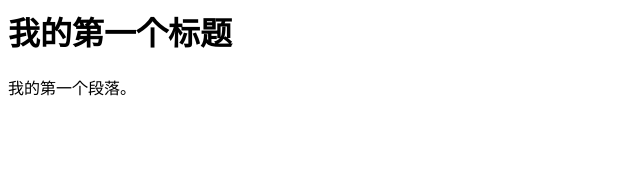
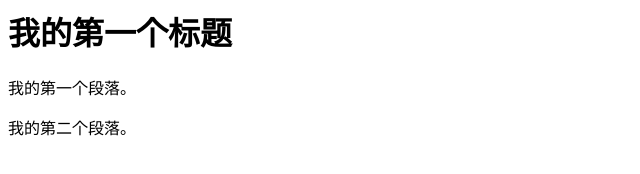
Before and after one commit to wuziyi/pkface, a plain HTML site: page index.html in a window 1280 px wide. Shown: the whole page, without its empty margins (0-640 px from the left). Drawn offline with Linux system fonts and the light colour scheme.

Commit message:
Update index.html

```diff
--- a/index.html
+++ b/index.html
@@ -2,5 +2,6 @@
 <body>
 <h1>我的第一个标题</h1>
 <p>我的第一个段落。</p>
+ <p>我的第二个段落。</p>
 </body>
 </html>
```
